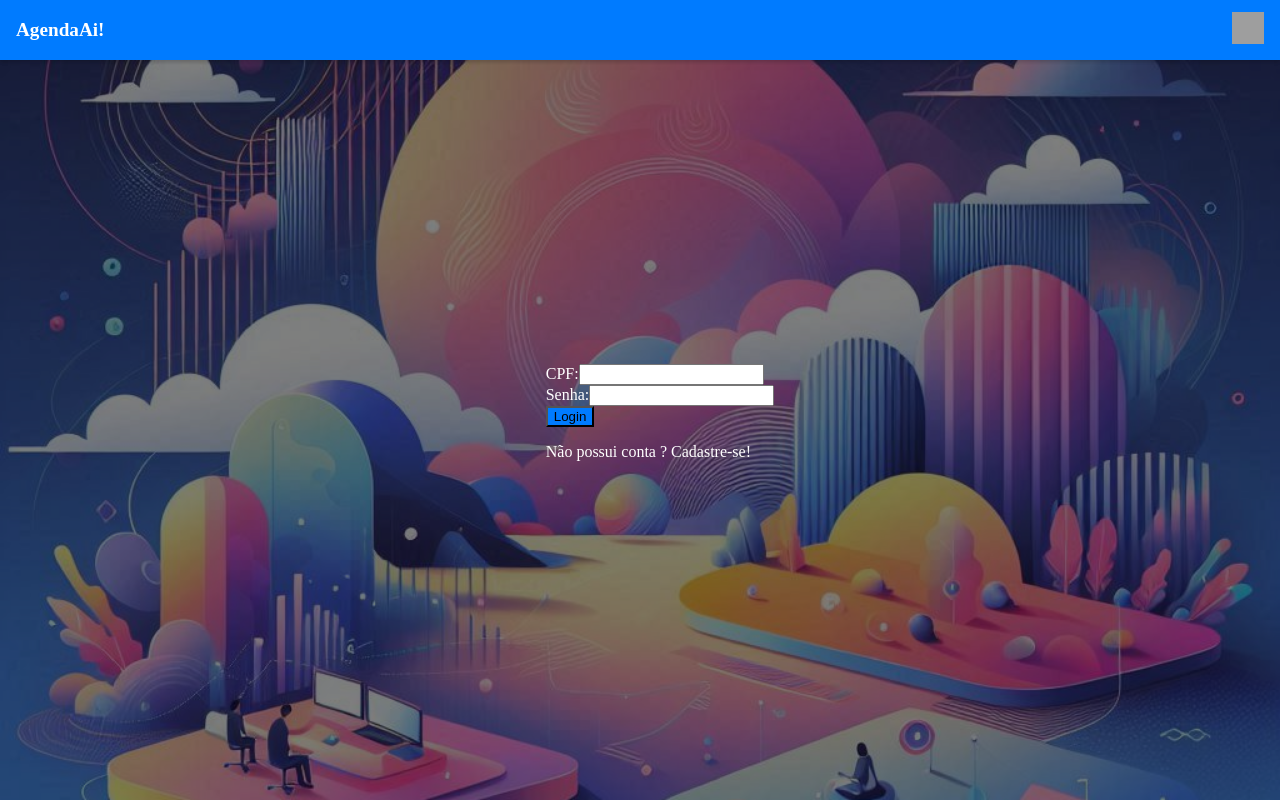
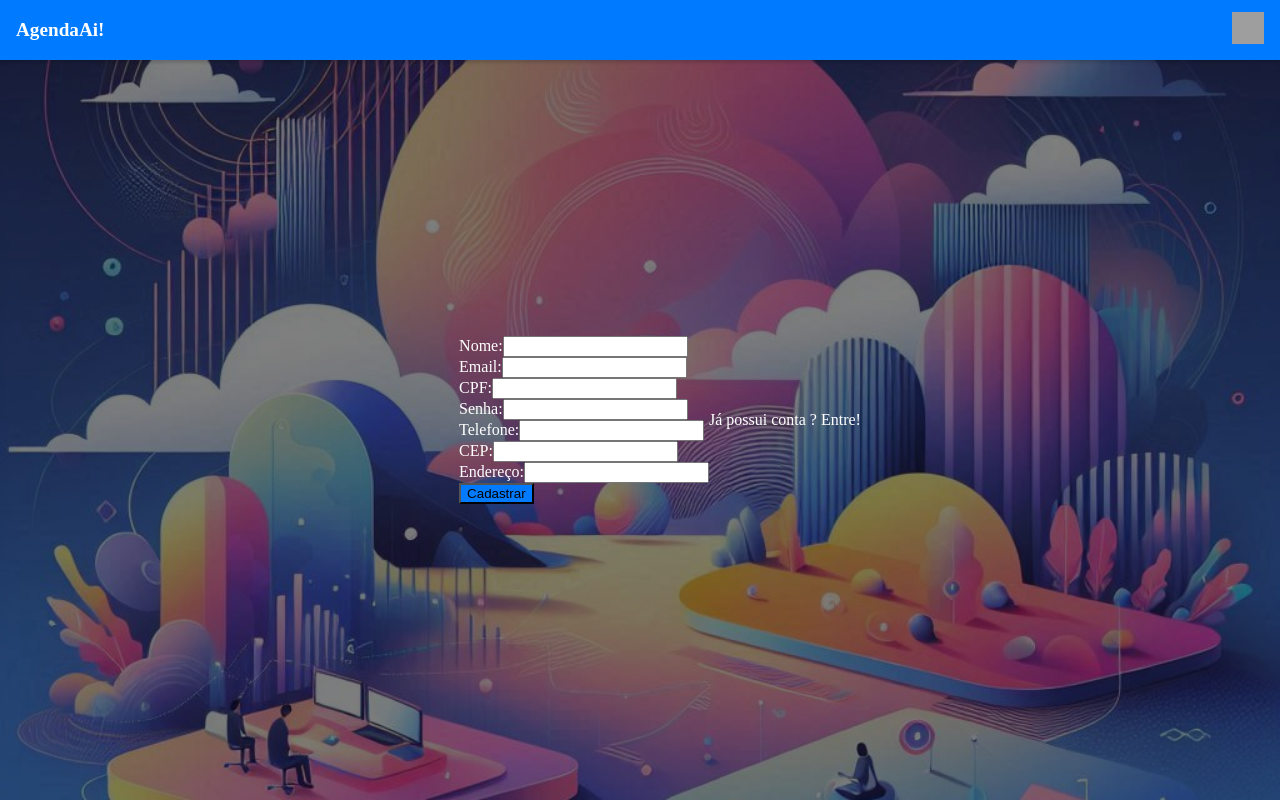
Before and after one commit to Gebarito/AgendaAi-APP, an Angular app: page /customer in a window 1280 px wide. Built offline with nearby package versions, Linux system fonts and the light colour scheme; grey boxes are pictures that could not be loaded.

Commit message:
feat: Faz métodos https para realizar o login e cadastro

```diff
--- a/src/app/registration-customer/registration-customer.component.html
+++ b/src/app/registration-customer/registration-customer.component.html
@@ -2,7 +2,7 @@
 
 <div *ngIf="haveAccount" class="login-container">
     <div class="overlay">
-        <form>
+        <form >
             <div>
                 <label for="cpf">CPF:</label>
                 <input id="cpfl" type="text" required />
@@ -20,7 +20,7 @@
 
 <div *ngIf="!haveAccount" class="login-container">
     <div class="overlay">
-        <form>
+        <form [formGroup]="uploadForm" (ngSubmit)="onFormSubmitRegister($event)">
             <div>
                 <label for="name">Nome:</label>
                 <input id="name" type="text" required />
@@ -42,7 +42,7 @@
                 <input id="telNumber" type="text" required />
             </div>
             <div>
-            <label for="phone">CEP:</label>
+                <label for="cep">CEP:</label>
                 <input id="cep" type="text" required />
             </div>
             <div>
@@ -50,7 +50,7 @@
                 <input id="address" type="text" required />
             </div>
             <button type="submit" class="btn btn-primary">Cadastrar</button>
+        </form>
         <p (click)="toggleHaveAccount()">Já possui conta ? Entre!</p>
-        </form>
     </div>
 </div>
--- a/src/app/registration-customer/registration-customer.component.ts
+++ b/src/app/registration-customer/registration-customer.component.ts
@@ -2,44 +2,49 @@ import { Component } from '@angular/core';
 import { HeaderComponent } from "../shared/header/header.component";
 import { CommonModule } from '@angular/common';
 import { AuthService } from '../authentication/AuthService';
+import { FormGroup, FormBuilder } from '@angular/forms';
+import { ReactiveFormsModule } from '@angular/forms';
+
 @Component({
   selector: 'app-registration-customer',
   standalone: true,
-  imports: [HeaderComponent, CommonModule],
+  imports: [HeaderComponent, CommonModule, ReactiveFormsModule],
   templateUrl: './registration-customer.component.html',
   styleUrl: './registration-customer.component.scss'
 })
 
 export class RegistrationCustomerComponent {
-  haveAccount: boolean = true;
-  apiUrlBase: string = 'http://localhost:8080/customer/';
+  haveAccount: boolean = false;
+  apiUrlBase: string = 'http://localhost:8080/customer/subscribe';
+  uploadForm: FormGroup = new FormGroup({});
+  downloadForm: FormGroup = new FormGroup({});
 
   constructor(
+    private formBuilder: FormBuilder,
     private authService: AuthService
   ){}
+
+  ngOnInit() {
+    this.uploadForm = this.formBuilder.group({
+      name: [''],
+      email: [''],
+      cpf: [''],
+      password: [''],
+      telNumber: [''],
+      cep: [''],
+      address: ['']
+    });
+  }
 
   toggleHaveAccount() {
     this.haveAccount = !this.haveAccount;
   }
 
-  validateFormLogin(form: any) {
-    return(
-      (form.value.email !== '' || form.value.email !== null || !form.value.email) &&
-      (form.value.password !== '' || form.value.password !== null || !form.value.cpf)
-    );
-  }
-
-
   validateCredentials(form: any, response: any) {
     return ((form.cpf.value === response.cpf.value) && (form.password.value === response.password.value));
   }
 
-  login(form: any) {
-    if (!this.validateFormLogin(form)) {
-      console.error('Formulario inválido');
-      return;
-    }
-
+  login() {
     this.authService.login();
   }
 
@@ -47,5 +52,47 @@ export class RegistrationCustomerComponent {
     this.authService.logout();
   }
 
+  onFormSubmitRegister(event: any) {
+    if (event.target.cpf.value && event.target.password.value) {
+      const formData = new FormData();
+      formData.append('cpf', event.target.cpf.value);
+      formData.append('password', event.target.password.value);
+      fetch(this.apiUrlBase, {
+        method: 'POST',
+        body: formData
+      })
+      .then(response => response.json())
+      .then(response => {
+        if (this.validateCredentials(event.target, response)) {
+          this.login();
+          alert('Cadastro realizado com sucesso!');
+        }
+      })
+      .catch(error => {
+        console.error('Error:', error);
+        alert('Erro ao realizar cadastro!')
+      });
+
+    }
+  }
+
+  onFormSubmitLogin(event: any) {
+    if (event.target.cpf.value && event.target.password.value) {
+      const formData = new FormData();
+      formData.append('cpf', event.target.cpf.value);
+      formData.append('password', event.target.password.value);
+      fetch(this.apiUrlBase, {
+        method: 'GET',
+        body: formData
+      })
+      .then(response => response.json())
+      .then(response => {
+        if (this.validateCredentials(event.target, response)) {
+          this.login();
+        }
+      })
+      .catch(error => console.error('Error:', error));
+    }
+  }
 
 }
```
Lines whose indentation alone changed are shown as unchanged.
